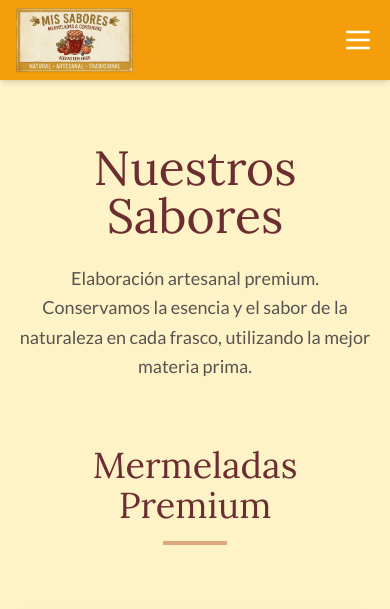
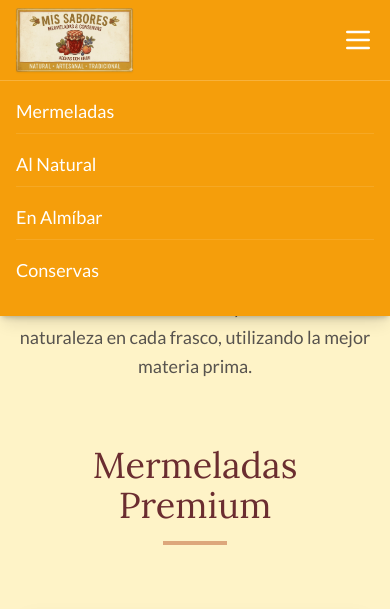
Before and after one commit to AgusAdTello/Mis-Sabores, a plain HTML site: page index.html in a window 390 px wide. Both pictures are taken after a click on the button 358 px from the left and 40 px from the top of the page. Shown: the top 609 px of the page. Drawn offline with nearby package versions, Linux system fonts and the light colour scheme.

Commit message:
Agrega menú hamburguesa para versión móvil

```diff
--- a/index.html
+++ b/index.html
@@ -397,5 +397,25 @@
         </svg>
     </a>
 
+    <script>
+        document.addEventListener('DOMContentLoaded', () => {
+            const btn = document.getElementById('mobile-menu-button');
+            const menu = document.getElementById('mobile-menu');
+            const links = document.querySelectorAll('.mobile-link');
+
+            // Abrir/cerrar menú al tocar la hamburguesa
+            btn.addEventListener('click', () => {
+                menu.classList.toggle('hidden');
+            });
+
+            // Cerrar menú automáticamente al elegir una opción
+            links.forEach(link => {
+                link.addEventListener('click', () => {
+                    menu.classList.add('hidden');
+                });
+            });
+        });
+    </script>
+
 </body>
 </html>
```
